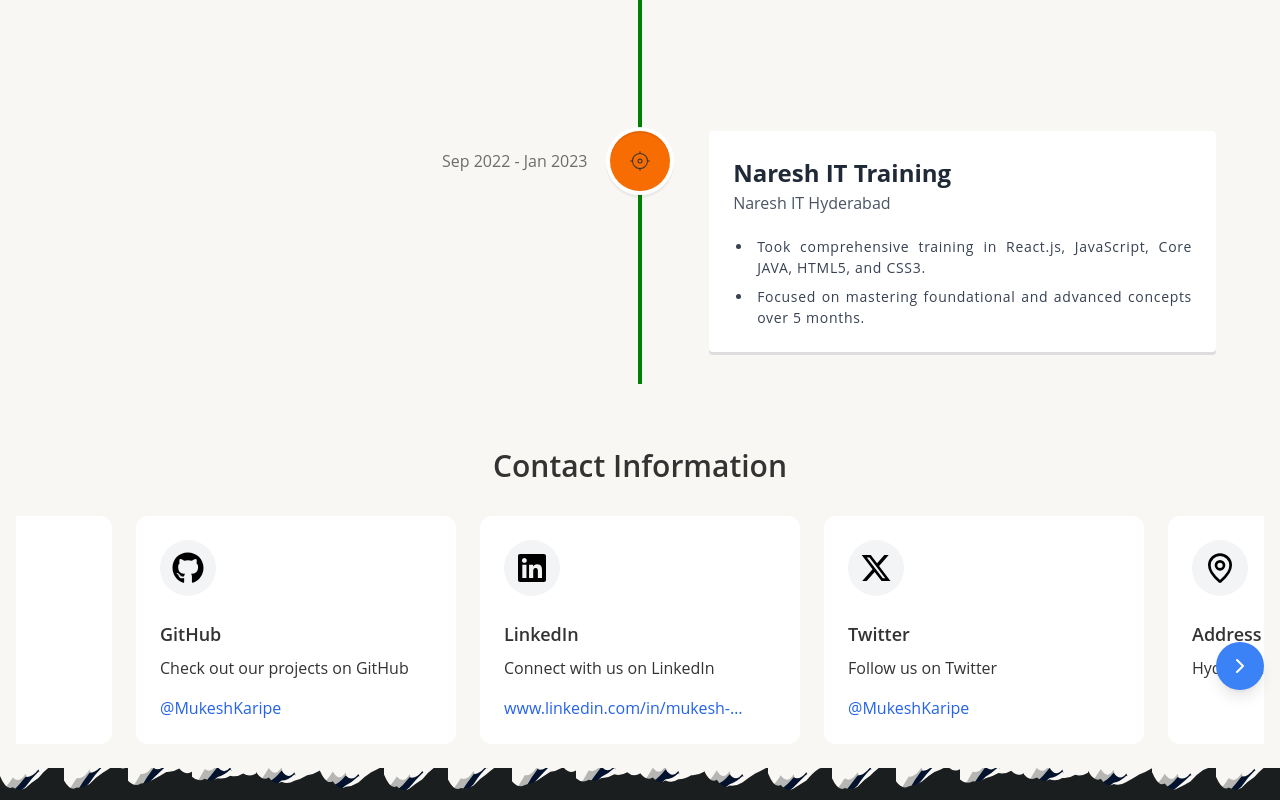
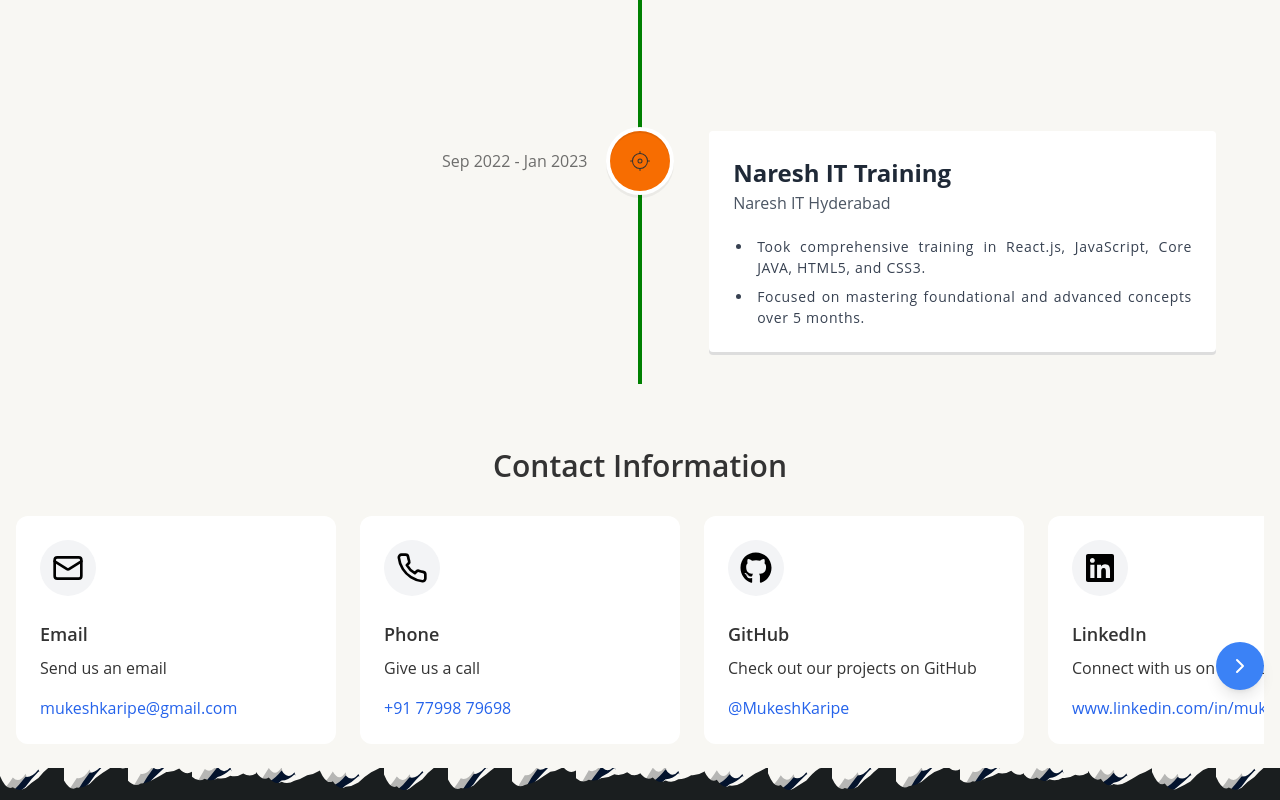
Before and after one commit to MukeshKaripe/portfolio-website, a React (Vite) app: page / in a window 1280 px wide. Shown: the part 2413-3213 px from the top of the page. Built offline with nearby package versions, Linux system fonts and the light colour scheme; a web font is replaced by a local one.

Commit message:
content-wrapper

```diff
--- a/src/components/Contact.tsx
+++ b/src/components/Contact.tsx
@@ -136,7 +136,7 @@
 
                     <div
                         ref={scrollContainerRef}
-                        className="flex overflow-x-auto pb-6 gap-6 snap-x snap-mandatory no-scrollbar md:flex-wrap md:justify-center flex-wrap lg:flex-nowrap"
+                        className="flex overflow-x-auto pb-6 gap-6 snap-x snap-mandatory no-scrollbar md:flex-wrap md:justify-center lg:justify-start flex-wrap lg:flex-nowrap"
                     >
                         {contactOptions.map((option, index) => (
                             <div
```
